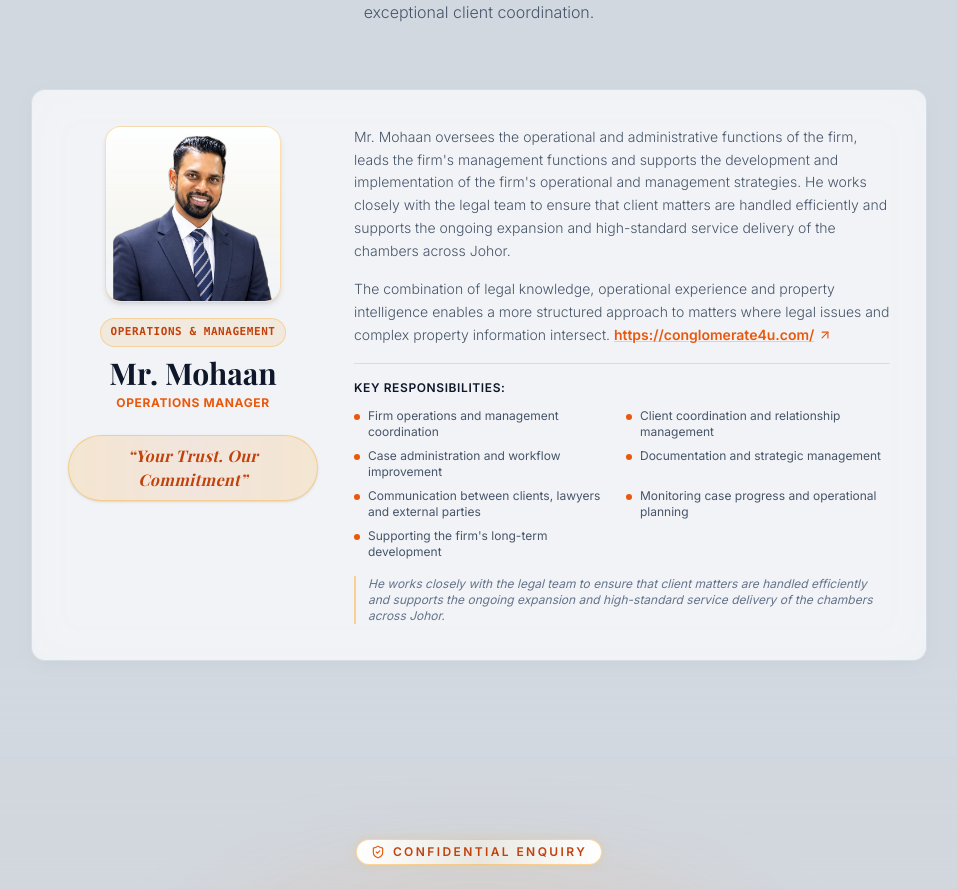
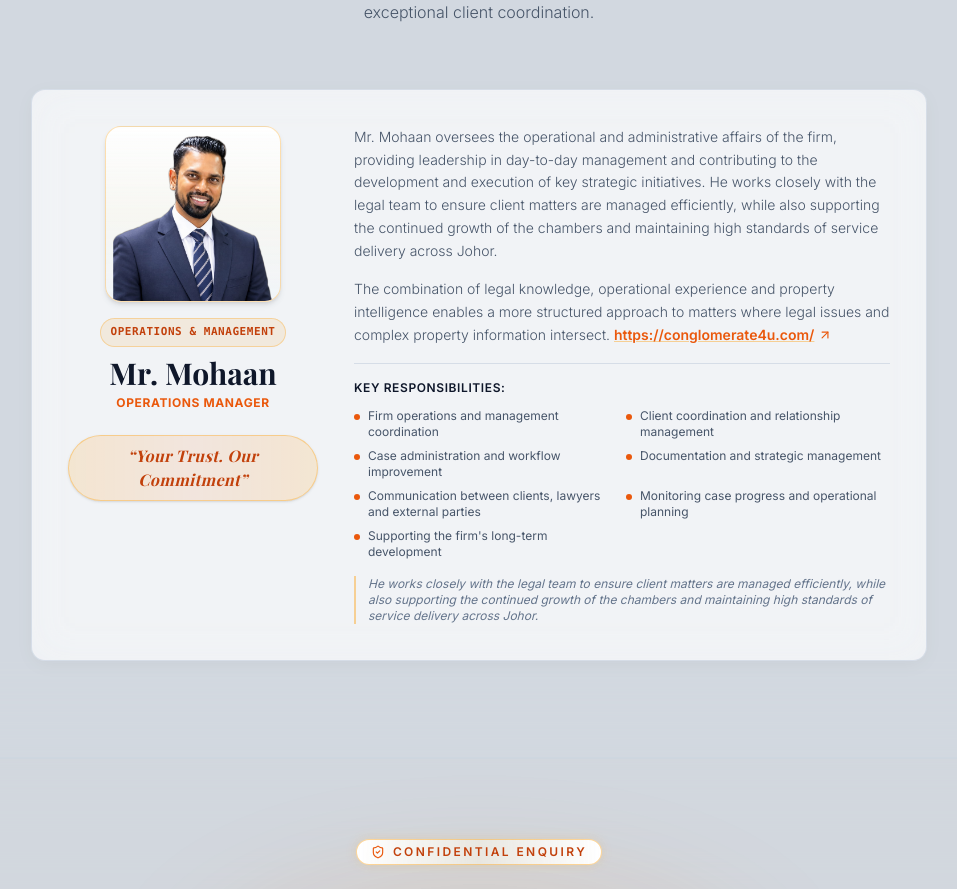
Before and after one commit to onyxtech26/TAFM-CO, a React (Vite) app: page /#/our-lawyer in a window 1280 px wide. Shown: the part 2520-3409 px from the top of the page, without its empty margins (161-1118 px from the left). Built offline with nearby package versions, Linux system fonts and the light colour scheme; a web font is replaced by a local one.

Commit message:
Update Mr. Mohaan overview paragraph on Our Lawyer & Team page

```diff
--- a/src/data/firm.ts
+++ b/src/data/firm.ts
@@ -509,7 +509,7 @@ export const LEADERSHIP_TEAM: LeadershipMember[] = [
     motto: "Your Trust. Our Commitment",
     summary: "Oversees the operational and administrative functions, internal workflow, and cross-party communication.",
     description:
-      "Mr. Mohaan oversees the operational and administrative functions of the firm, leads the firm's management functions and supports the development and implementation of the firm's operational and management strategies. He works closely with the legal team to ensure that client matters are handled efficiently and supports the ongoing expansion and high-standard service delivery of the chambers across Johor.",
+      "Mr. Mohaan oversees the operational and administrative affairs of the firm, providing leadership in day-to-day management and contributing to the development and execution of key strategic initiatives. He works closely with the legal team to ensure client matters are managed efficiently, while also supporting the continued growth of the chambers and maintaining high standards of service delivery across Johor.",
     responsibilities: [
       "Firm operations and management coordination",
       "Client coordination and relationship management",
@@ -519,7 +519,7 @@ export const LEADERSHIP_TEAM: LeadershipMember[] = [
       "Monitoring case progress and operational planning",
       "Supporting the firm's long-term development"
     ],
-    note: "He works closely with the legal team to ensure that client matters are handled efficiently and supports the ongoing expansion and high-standard service delivery of the chambers across Johor.",
+    note: "He works closely with the legal team to ensure client matters are managed efficiently, while also supporting the continued growth of the chambers and maintaining high standards of service delivery across Johor.",
     photoUrl: "/images/team/mr-mohan.png?v=2"
   }
 ];
```
